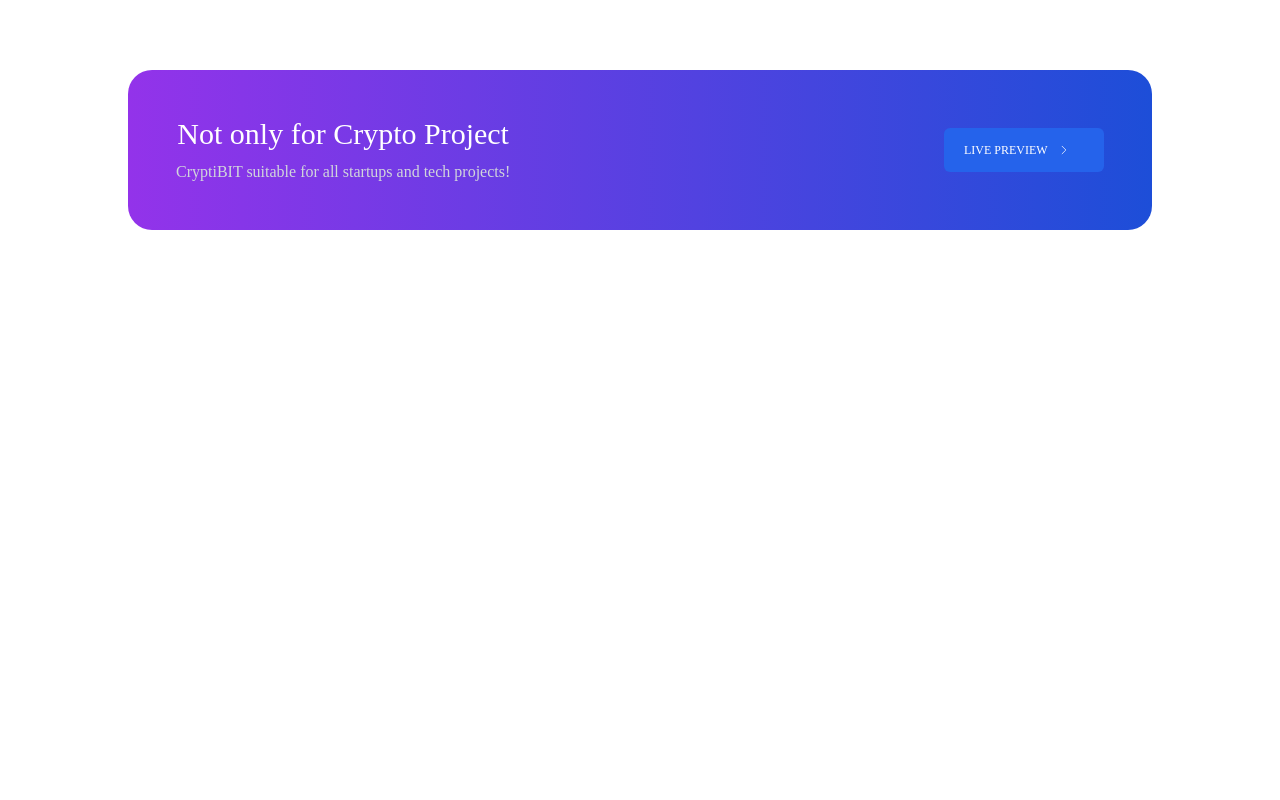
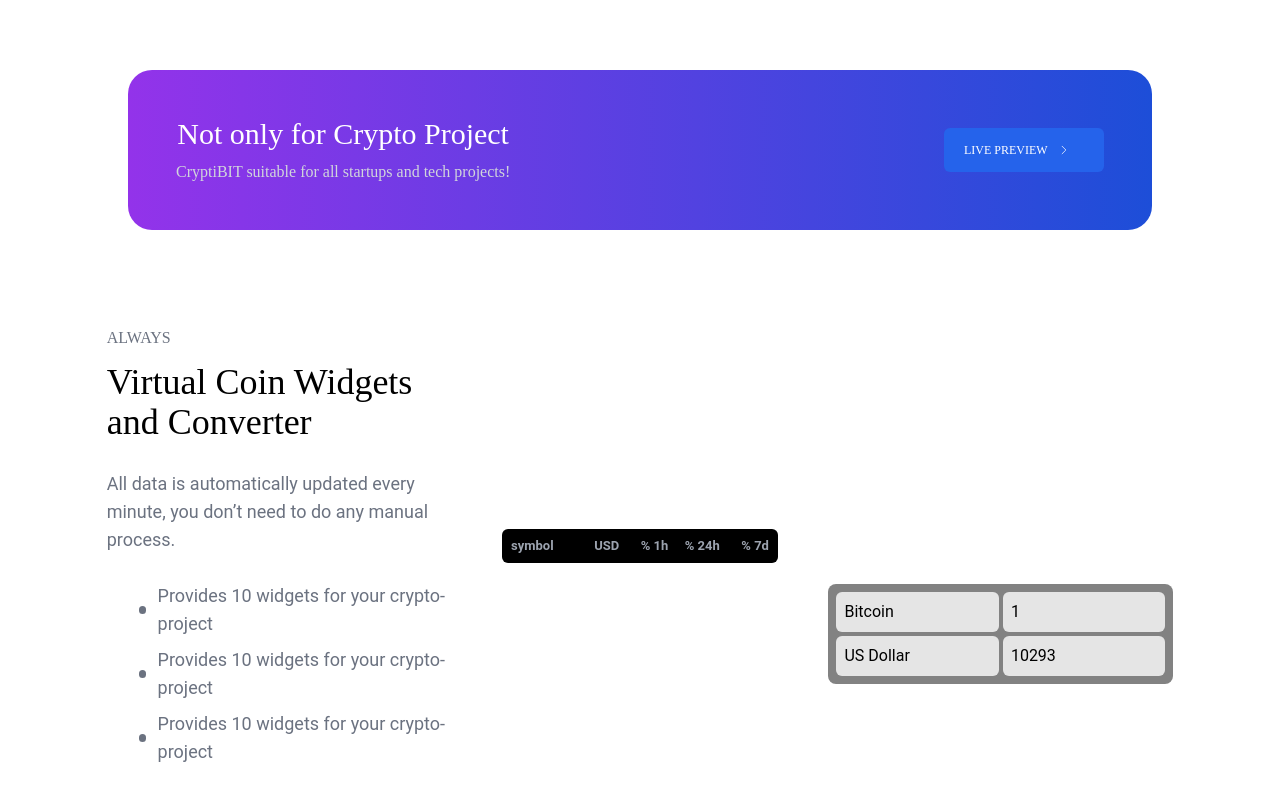
Before and after one commit to hossein1975/reza-cripti, a website with bundled scripts: page public/index.html in a window 1280 px wide. Shown: the part 10432-11232 px from the top of the page. Before the commit the page ends 10758 px from the top, so only its background shows below. Built offline with nearby package versions, Linux system fonts and the light colour scheme; files whose address does not match are found by name.

Commit message:
virtual coin kamel shod

```diff
--- a/public/index.html
+++ b/public/index.html
@@ -1755,6 +1755,89 @@
   </div>
 </section>
 
+<!-- Virtual Coin Widgets and Converter -->
+<section class="w-5/6 mx-auto my-24">
+  <div class="flex flex-col space-y-4 md:space-y-0 md:flex-row items-center md:space-x-4">
+    <div class="md:w-1/3">
+      <div class="flex flex-col space-y-7">
+       <div>
+        <p class="font-WorkSansMedium text-gray-500 mb-3">ALWAYS</p>
+        <h1 class="font-WorkSansSemiBold text-4xl">Virtual Coin Widgets and Converter</h1>
+       </div>
+       <p class="text-gray-500 text-lg">All data is automatically updated every minute, you don’t need to do any manual process.</p>
+        <div class="flex flex-col space-y-2 child:pl-8">
+          <div class="flex items-center space-x-3 text-lg text-gray-500">
+            <div class="w-2 h-2 bg-gray-500 rounded-full"></div><p>Provides 10 widgets for your crypto-project</p>
+          </div>
+          <div class="flex items-center space-x-3 text-lg text-gray-500">
+            <div class="w-2 h-2 bg-gray-500 rounded-full"></div><p>Provides 10 widgets for your crypto-project</p>
+          </div>
+          <div class="flex items-center space-x-3 text-lg text-gray-500">
+            <div class="w-2 h-2 bg-gray-500 rounded-full"></div><p>Provides 10 widgets for your crypto-project</p>
+          </div>
+
+
+        </div>
+      </div>
+    </div>
+
+
+
+
+
+
+
+
+
+
+
+
+  <div class=" w-full md:w-1/3 flex items-center justify-center">
+    <div class="bg-black w-full lg:w-4/5 text-white  px-2 py-2 rounded-md">
+      <table>
+        <tr class="child:lg:w-16 child:w-24 child:md:w-14 text-xs lg:text-[13px] text-gray-400">
+         <th class="lg:text-left">symbol</th>
+         <th class="lg:text-right">USD</th>
+         <th class="lg:text-right">% 1h	</th>
+         <th class="lg:text-right">% 24h	</th>
+         <th class="lg:text-right">% 7d</th>
+        </tr>
+      </table>
+    </div>
+  </div>
+
+
+
+
+
+
+
+
+
+
+
+
+
+
+
+
+    <div class="w-full md:w-1/3  ">
+      <div class="h-44"></div>
+      <div class="bg-gray1 p-2 rounded-lg grid grid-cols-2 gap-1  child:bg-neutral-200 child:rounded-md child:p-2 ">
+        <div >Bitcoin</div>
+        <div >1</div>
+        <div >US Dollar</div>
+        <div >10293</div>
+
+      </div>
+
+    </div>
+
+
+
+  </div>
+</section>
+
 
 
 
```
Also changed, not shown: public/styles/app.css.
